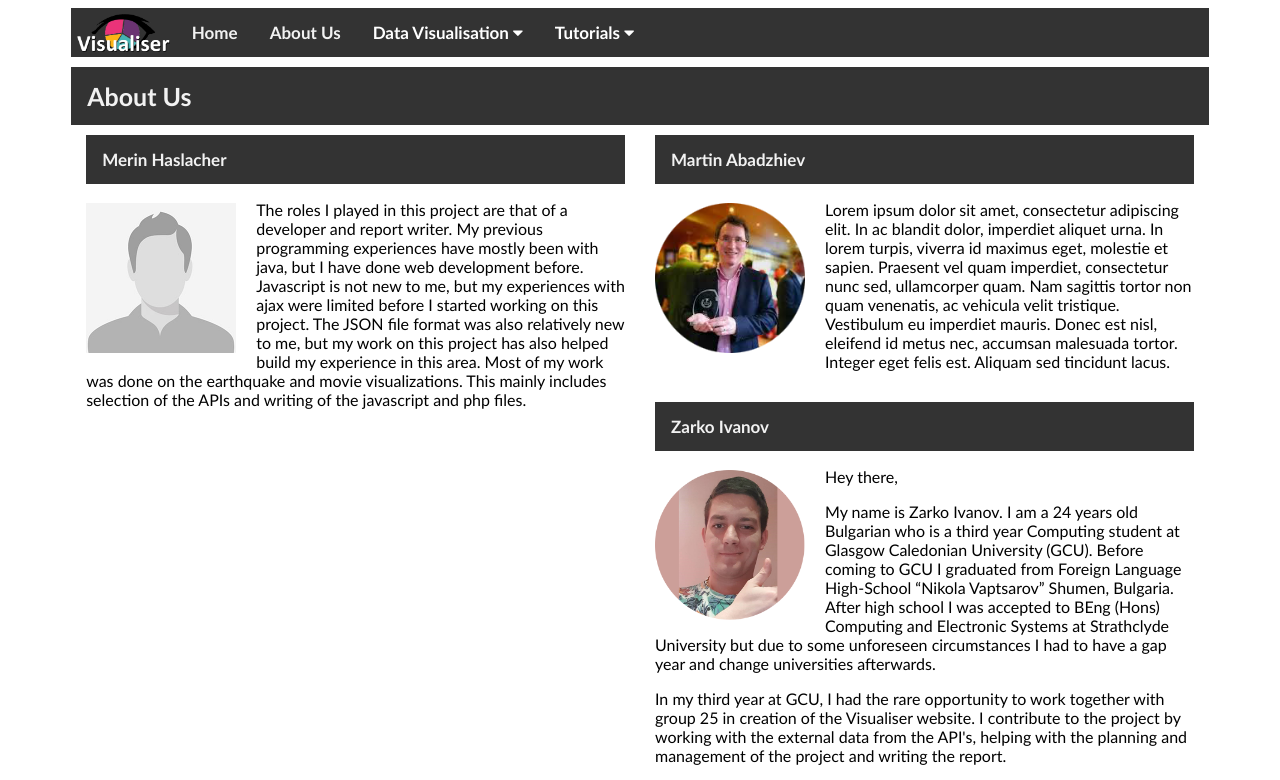
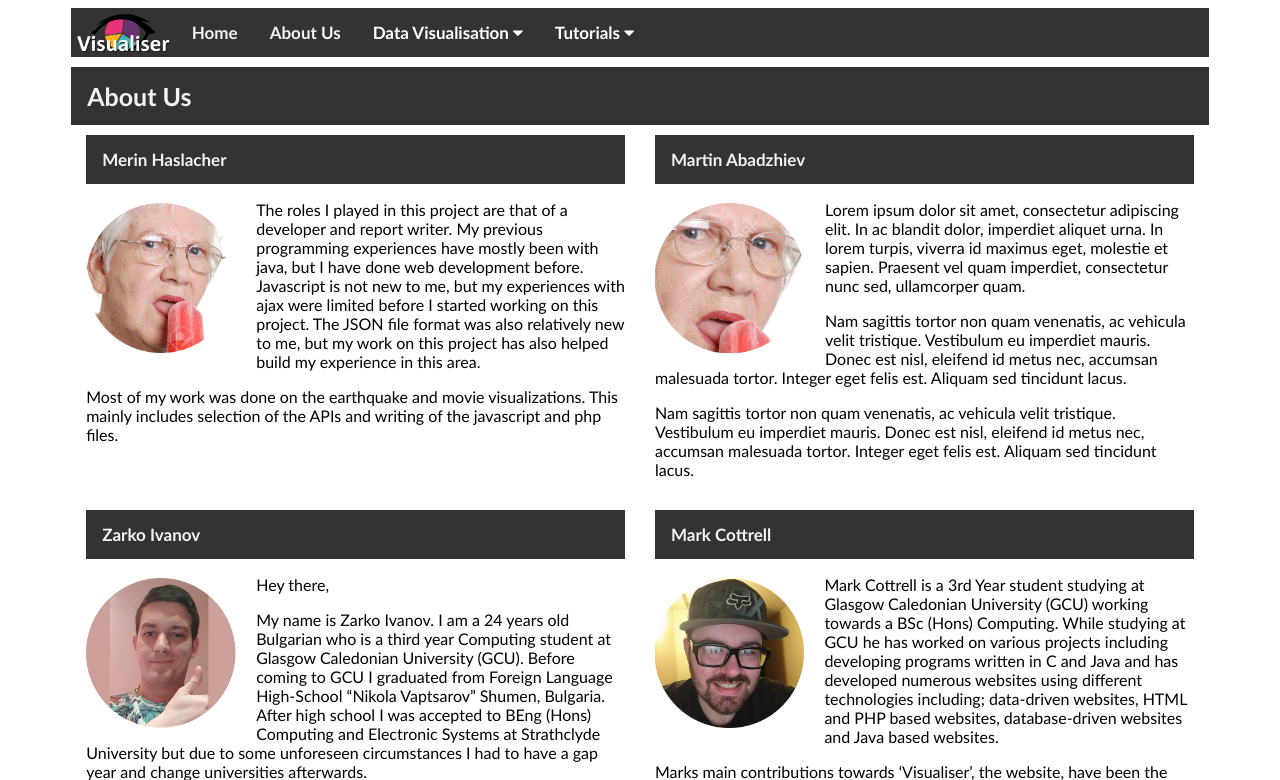
Before and after one commit to markonline37/ip3, a PHP site: page /aboutus.php in a window 1280 px wide. Shown: the top 780 px of the page. Run offline with PHP 8.4, Linux system fonts and the light colour scheme.

Commit message:
about us merin update
blarg

```diff
--- a/aboutus.php
+++ b/aboutus.php
@@ -11,9 +11,11 @@ include('inc/header.php');
 	<div class="col-5">
 		<h5>Merin Haslacher</h5>
 		<p>
-			<img class="profile-image" id="author1" src="images/merin.png" alt="Merin Haslacher Profile Picture">
-			The roles I played in this project are that of a developer and report writer. My previous programming experiences have mostly been with java, but I have done web development before. Javascript is not new to me, but my experiences with ajax were limited before I started working on this project. The JSON file format was also relatively new to me, but my work on this project has also helped build my experience in this area. Most of my work was done on the earthquake and movie visualizations. This mainly includes selection of the APIs and writing of the
-			javascript and php files.
+			<img class="profile-image" id="author1" src="images/merin2.png" alt="Merin Haslacher Profile Picture">
+			The roles I played in this project are that of a developer and report writer. My previous programming experiences have mostly been with java, but I have done web development before. Javascript is not new to me, but my experiences with ajax were limited before I started working on this project. The JSON file format was also relatively new to me, but my work on this project has also helped build my experience in this area.
+		</p>
+		<p>
+			Most of my work was done on the earthquake and movie visualizations. This mainly includes selection of the APIs and writing of the javascript and php files.
 		</p>
 	</div>
 
@@ -21,7 +23,13 @@ include('inc/header.php');
 		<h5>Martin Abadzhiev</h5>
 		<p>
 			<img class="profile-image" id="author1" src="images/martin.png" alt="Martin Abadzhiev Profile Picture">
-			Lorem ipsum dolor sit amet, consectetur adipiscing elit. In ac blandit dolor, imperdiet aliquet urna. In lorem turpis, viverra id maximus eget, molestie et sapien. Praesent vel quam imperdiet, consectetur nunc sed, ullamcorper quam. Nam sagittis tortor non quam venenatis, ac vehicula velit tristique. Vestibulum eu imperdiet mauris. Donec est nisl, eleifend id metus nec, accumsan malesuada tortor. Integer eget felis est. Aliquam sed tincidunt lacus.
+			Lorem ipsum dolor sit amet, consectetur adipiscing elit. In ac blandit dolor, imperdiet aliquet urna. In lorem turpis, viverra id maximus eget, molestie et sapien. Praesent vel quam imperdiet, consectetur nunc sed, ullamcorper quam.
+		</p>
+		<p>
+			Nam sagittis tortor non quam venenatis, ac vehicula velit tristique. Vestibulum eu imperdiet mauris. Donec est nisl, eleifend id metus nec, accumsan malesuada tortor. Integer eget felis est. Aliquam sed tincidunt lacus.
+		</p>
+		<p>
+			Nam sagittis tortor non quam venenatis, ac vehicula velit tristique. Vestibulum eu imperdiet mauris. Donec est nisl, eleifend id metus nec, accumsan malesuada tortor. Integer eget felis est. Aliquam sed tincidunt lacus.
 		</p>
 	</div>
 
```
Also changed, not shown: images/martin.png, images/merin2.png (added).
